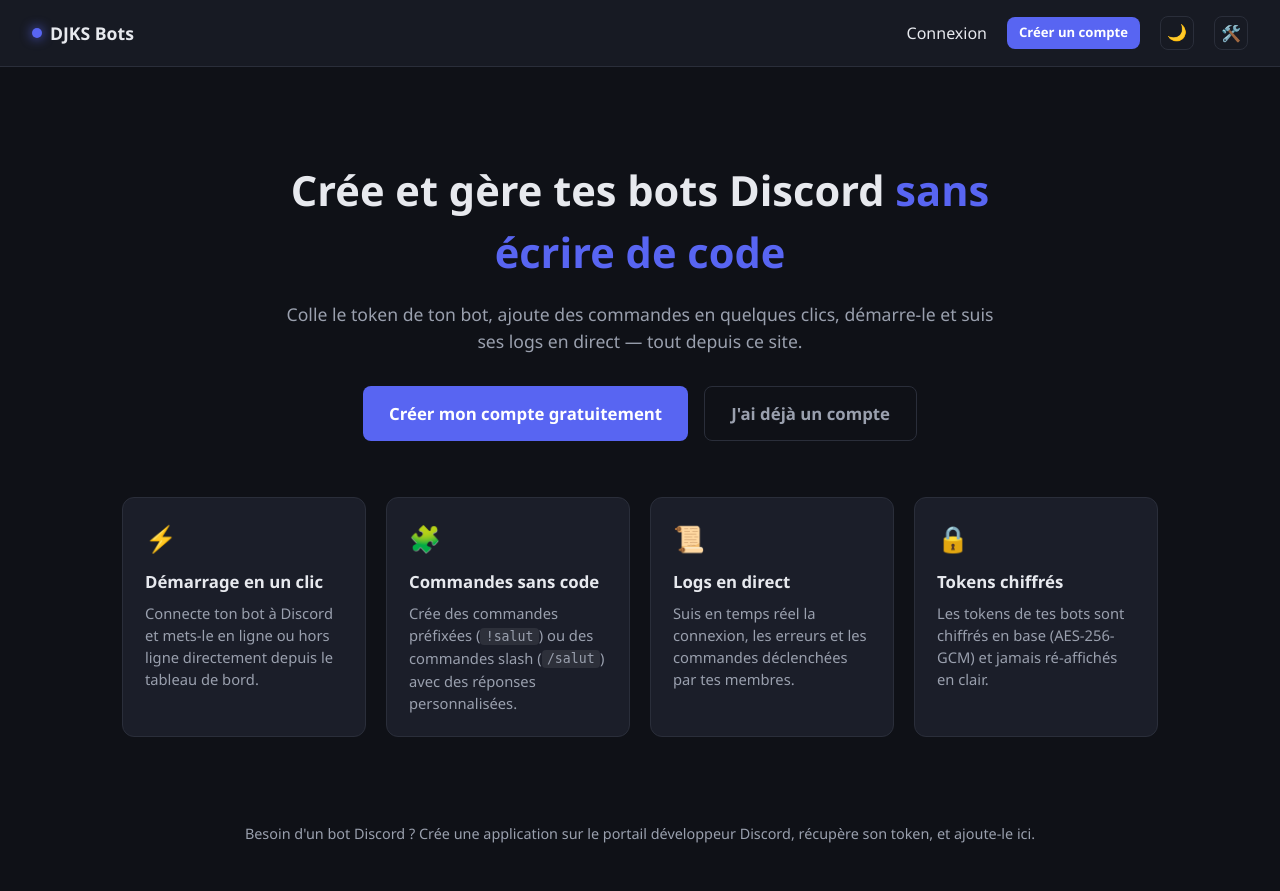
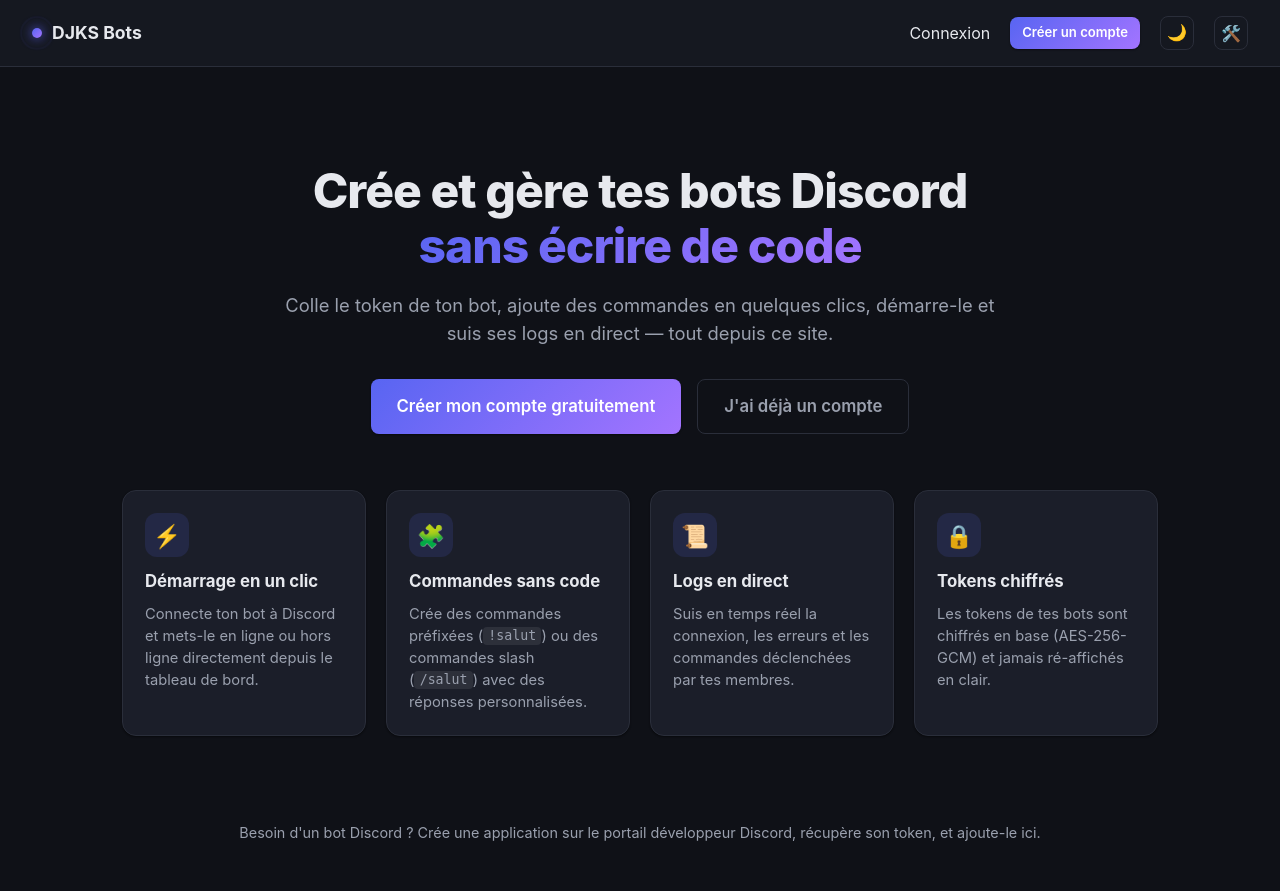
Before and after one commit to zoubir840/DJKS, a Node server app: page / in a window 1280 px wide. After the commit the page ends 841 px from the top, so only its background shows below. Run offline with Node 20, Linux system fonts and the light colour scheme; some libraries are stand-ins or nearby versions.

Commit message:
Thème visuel soigné + installation Debian en une seule commande
Thème (public/css/style.css) :
- Dégradé de marque (blurple → violet) sur boutons primaires, texte accent
  du héros, barre des tuiles de stats
- Ombres à plusieurs niveaux (--shadow-sm/md/glow), fond ambiant subtil
  (dégradés radiaux fixes), scrollbar fine assortie au thème
- Cartes et tuiles avec ombre douce ; cartes de bots et cartes de
  fonctionnalité qui se soulèvent au survol
- Barre de navigation collante avec flou d'arrière-plan, point de marque
  animé (pulsation), anneau de focus clavier cohérent partout
- Palette claire alignée sur les mêmes tokens (contraste vérifié à l'œil
  via captures d'écran Playwright, dashboard/bot detail/admin, clair et
  sombre) — rien de cassé sur une page à 12+ cartes empilées

Déploiement (deploy/bootstrap.sh) :
- Une seule commande pour tout installer sur un serveur Debian/Ubuntu vierge,
  sans rien cloner à la main : bash <(curl -fsSL .../bootstrap.sh)
- Installe git si besoin, clone/actualise le dépôt, puis enchaîne
  install-vps.sh (site + service systemd) et install-ollama.sh (IA locale
  gratuite) automatiquement, sans interaction
- Logique clone-ou-pull vérifiée en conditions réelles contre le dépôt
  GitHub (clonage, puis mise à jour d'un dépôt déjà présent)
- Relançable sans risque à tout moment (idempotent)

```diff
--- a/public/css/style.css
+++ b/public/css/style.css
@@ -8,11 +8,18 @@
   --text-dim: #9aa0ae;
   --blurple: #5865f2;
   --blurple-hover: #4752c4;
+  --violet: #a374ff;
   --green: #23a55a;
   --red: #f23f42;
   --yellow: #f0b232;
   --tint: rgba(255, 255, 255, 0.08);
-  --radius: 12px;
+  --radius: 14px;
+  --gradient-brand: linear-gradient(135deg, var(--blurple) 0%, var(--violet) 100%);
+  --shadow-sm: 0 1px 2px rgba(0, 0, 0, 0.28), 0 1px 1px rgba(0, 0, 0, 0.16);
+  --shadow-md: 0 12px 28px rgba(0, 0, 0, 0.38);
+  --shadow-glow: 0 0 0 1px rgba(88, 101, 242, 0.4), 0 8px 24px rgba(88, 101, 242, 0.35);
+  --glow-1: rgba(88, 101, 242, 0.14);
+  --glow-2: rgba(163, 116, 255, 0.1);
 }
 
 /* Thème clair — activé en posant data-theme="light" sur <html> (voir theme.js) */
@@ -38,11 +51,41 @@ html, body {
   padding: 0;
   background: var(--bg);
   color: var(--text);
-  font-family: "Segoe UI", Roboto, Helvetica, Arial, sans-serif;
+  font-family: -apple-system, BlinkMacSystemFont, "Segoe UI", Inter, Roboto, Helvetica, Arial, sans-serif;
   line-height: 1.5;
 }
 
+body {
+  position: relative;
+  min-height: 100vh;
+}
+
+/* Fond ambiant subtil (dégradés radiaux fixes) — purement décoratif */
+body::before {
+  content: "";
+  position: fixed;
+  inset: 0;
+  z-index: -1;
+  pointer-events: none;
+  background:
+    radial-gradient(640px circle at 12% -8%, var(--glow-1), transparent 60%),
+    radial-gradient(520px circle at 102% 8%, var(--glow-2), transparent 55%);
+}
+
 a { color: inherit; text-decoration: none; }
+
+a:focus-visible, button:focus-visible, input:focus-visible, select:focus-visible,
+textarea:focus-visible, .icon-btn:focus-visible, [tabindex]:focus-visible {
+  outline: 2px solid var(--blurple);
+  outline-offset: 2px;
+  border-radius: 4px;
+}
+
+* { scrollbar-color: var(--border) transparent; scrollbar-width: thin; }
+::-webkit-scrollbar { width: 10px; height: 10px; }
+::-webkit-scrollbar-track { background: transparent; }
+::-webkit-scrollbar-thumb { background: var(--border); border-radius: 999px; }
+::-webkit-scrollbar-thumb:hover { background: var(--text-dim); }
 
 code {
   background: var(--tint);
@@ -53,15 +96,34 @@ code {
 
 /* Topbar */
 .topbar {
+  position: sticky;
+  top: 0;
+  z-index: 20;
   display: flex;
   align-items: center;
   justify-content: space-between;
   padding: 16px 32px;
   border-bottom: 1px solid var(--border);
   background: var(--bg-elevated);
+  background: color-mix(in srgb, var(--bg-elevated) 88%, transparent);
+  backdrop-filter: blur(10px);
+  -webkit-backdrop-filter: blur(10px);
 }
-.brand { display: flex; align-items: center; gap: 8px; font-weight: 700; font-size: 1.1rem; }
-.brand-dot { width: 10px; height: 10px; border-radius: 50%; background: var(--blurple); box-shadow: 0 0 12px var(--blurple); }
+.brand { display: flex; align-items: center; gap: 10px; font-weight: 700; font-size: 1.1rem; }
+.brand-dot { position: relative; width: 10px; height: 10px; border-radius: 50%; background: var(--gradient-brand); box-shadow: 0 0 12px var(--blurple); }
+.brand-dot::after {
+  content: "";
+  position: absolute;
+  inset: -4px;
+  border-radius: 50%;
+  border: 1px solid var(--blurple);
+  opacity: 0.55;
+  animation: brand-pulse 2.4s ease-out infinite;
+}
+@keyframes brand-pulse {
+  0% { transform: scale(0.6); opacity: 0.55; }
+  100% { transform: scale(2); opacity: 0; }
+}
 .topnav { display: flex; align-items: center; gap: 20px; }
 .topnav a:hover { color: var(--blurple); }
 .topnav-user { color: var(--text-dim); font-size: 0.9rem; }
@@ -93,18 +156,18 @@ code {
   font-size: 0.95rem;
   font-weight: 600;
   cursor: pointer;
-  transition: transform 0.05s ease, background 0.15s ease, opacity 0.15s ease;
+  transition: transform 0.15s ease, background 0.15s ease, opacity 0.15s ease, box-shadow 0.15s ease, border-color 0.15s ease;
 }
 .btn:active { transform: scale(0.98); }
 .btn:disabled { opacity: 0.4; cursor: not-allowed; }
-.btn-primary { background: var(--blurple); color: white; }
-.btn-primary:hover:not(:disabled) { background: var(--blurple-hover); }
+.btn-primary { background: var(--gradient-brand); color: white; box-shadow: var(--shadow-sm); }
+.btn-primary:hover:not(:disabled) { box-shadow: var(--shadow-glow); transform: translateY(-1px); }
 .btn-secondary { background: var(--bg-elevated); color: var(--text); border: 1px solid var(--border); }
-.btn-secondary:hover:not(:disabled) { border-color: var(--blurple); }
+.btn-secondary:hover:not(:disabled) { border-color: var(--blurple); transform: translateY(-1px); }
 .btn-success { background: var(--green); color: white; }
-.btn-success:hover:not(:disabled) { filter: brightness(1.1); }
+.btn-success:hover:not(:disabled) { filter: brightness(1.1); transform: translateY(-1px); }
 .btn-danger { background: var(--red); color: white; }
-.btn-danger:hover:not(:disabled) { filter: brightness(1.1); }
+.btn-danger:hover:not(:disabled) { filter: brightness(1.1); transform: translateY(-1px); }
 .btn-ghost { background: transparent; color: var(--text-dim); border: 1px solid var(--border); }
 .btn-ghost:hover:not(:disabled) { color: var(--text); border-color: var(--text-dim); }
 .btn-danger-text { color: var(--red); }
@@ -119,9 +182,14 @@ code {
   padding: 64px 32px 40px;
 }
 .hero-content { text-align: center; max-width: 720px; margin: 0 auto 56px; }
-.hero-content h1 { font-size: 2.6rem; margin-bottom: 16px; }
-.accent { color: var(--blurple); }
-.hero-sub { color: var(--text-dim); font-size: 1.1rem; margin-bottom: 32px; }
+.hero-content h1 { font-size: 3rem; font-weight: 800; letter-spacing: -0.02em; line-height: 1.15; margin-bottom: 18px; }
+.accent {
+  background: var(--gradient-brand);
+  -webkit-background-clip: text;
+  background-clip: text;
+  color: transparent;
+}
+.hero-sub { color: var(--text-dim); font-size: 1.15rem; margin-bottom: 32px; }
 .hero-cta { display: flex; gap: 16px; justify-content: center; flex-wrap: wrap; }
 .hero-cards { display: grid; grid-template-columns: repeat(auto-fit, minmax(220px, 1fr)); gap: 20px; }
 .feature-card {
@@ -129,8 +197,21 @@ code {
   border: 1px solid var(--border);
   border-radius: var(--radius);
   padding: 22px;
+  box-shadow: var(--shadow-sm);
+  transition: transform 0.18s ease, border-color 0.18s ease, box-shadow 0.18s ease;
 }
-.feature-icon { font-size: 1.6rem; margin-bottom: 10px; }
+.feature-card:hover { transform: translateY(-4px); border-color: var(--blurple); box-shadow: var(--shadow-md); }
+.feature-icon {
+  display: inline-flex;
+  align-items: center;
+  justify-content: center;
+  width: 44px;
+  height: 44px;
+  border-radius: 12px;
+  background: var(--glow-1);
+  font-size: 1.4rem;
+  margin-bottom: 12px;
+}
 .feature-card h3 { margin: 0 0 8px; font-size: 1.05rem; }
 .feature-card p { color: var(--text-dim); font-size: 0.92rem; margin: 0; }
 .footer { text-align: center; color: var(--text-dim); padding: 32px; font-size: 0.9rem; }
```
Also changed, not shown: other parts of public/css/style.css (+23 -5 lines), README.md, 1 other file.
